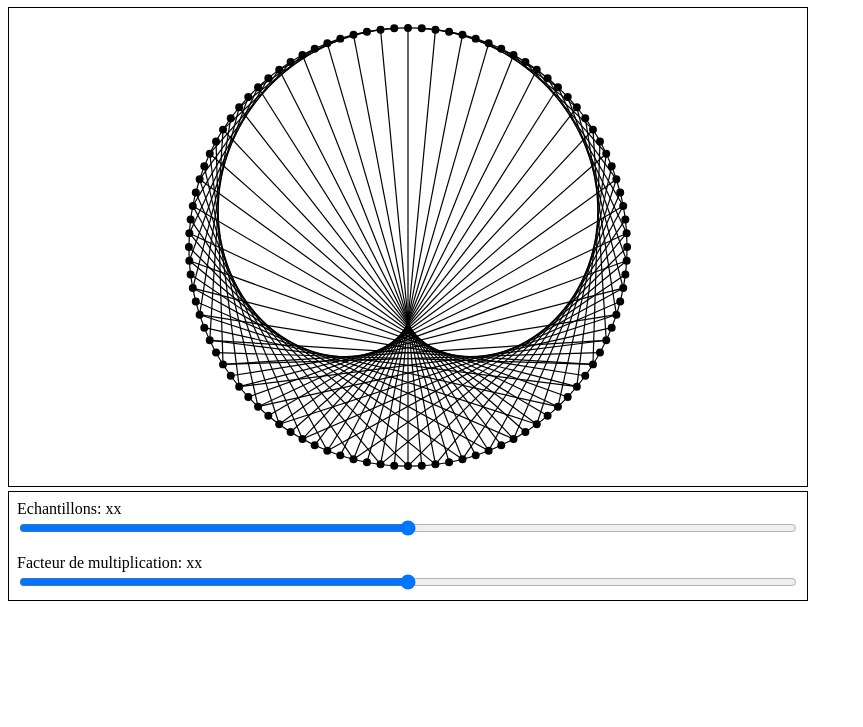
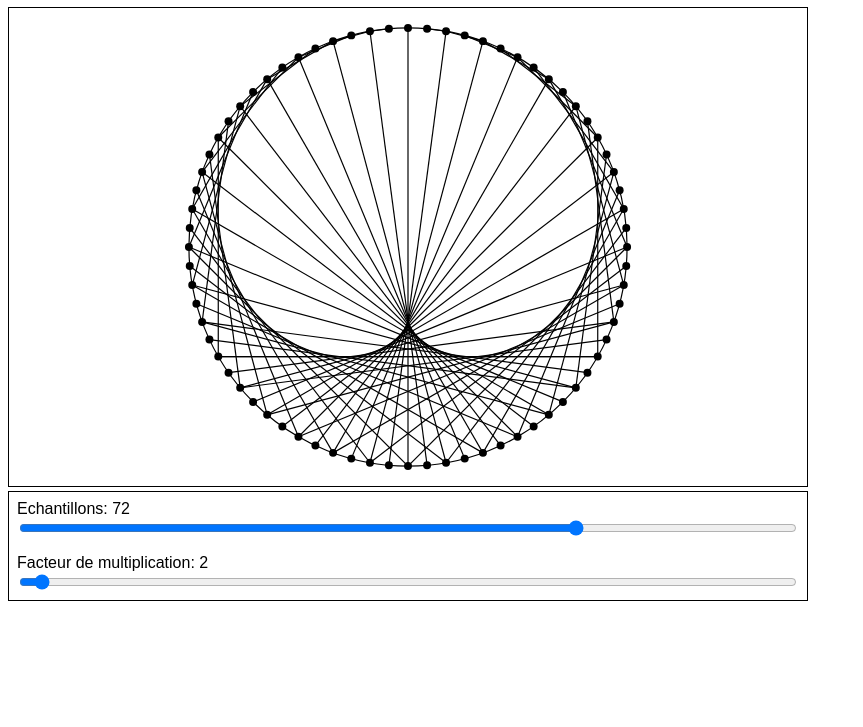
Before and after one commit to jlg-formation/tsrzz1-sept-2023, a website built with Vite: page index.html in a window 1280 px wide. Shown: the part 73-800 px from the top of the page, without its empty margins (0-863 px from the left). Built offline with nearby package versions, Linux system fonts and the light colour scheme.

Commit message:
dev: added render

```diff
--- a/index.html
+++ b/index.html
@@ -16,12 +16,12 @@
     </svg>
     <div class="command">
       <label class="samples">
-        <span>Echantillons: <span>xx</span></span>
-        <input type="range" name="" id="" />
+        <span>Echantillons: <span class="value">xx</span></span>
+        <input type="range" min="0" max="100" step="1" />
       </label>
       <label class="multiplicationFactor">
-        <span>Facteur de multiplication: <span>xx</span></span>
-        <input type="range" name="" id="" />
+        <span>Facteur de multiplication: <span class="value">yy</span></span>
+        <input type="range" />
       </label>
     </div>
   </body>
--- a/src/Command.ts
+++ b/src/Command.ts
@@ -1,12 +1,33 @@
 import { Config } from "./interfaces/Config";
+import { keys, querySelector } from "./misc/document";
 
 export class Command {
   config: Config = { multiplicationFactor: 0, samples: 0 };
+
+  constructor() {
+    this.render();
+  }
+
   onUpdate(callback: (newConfig: any) => void) {
     console.log("callback: ", callback);
   }
 
+  render() {
+    const array = keys(this.config);
+
+    for (const key of array) {
+      const elt = querySelector(`.command .${key} .value`);
+      elt.innerHTML = "" + this.config[key];
+      const sliderElt = querySelector(
+        `.command .${key} input`,
+        HTMLInputElement
+      );
+      sliderElt.value = "" + this.config[key];
+    }
+  }
+
   setConfig(config: Config) {
     this.config = config;
+    this.render();
   }
 }
--- a/src/main.ts
+++ b/src/main.ts
@@ -2,7 +2,7 @@ import { Board } from "./Board";
 import { Command } from "./Command";
 import "./style.css";
 
-const config = { samples: 100, multiplicationFactor: 2 };
+const config = { samples: 72, multiplicationFactor: 2 };
 
 const board = new Board();
 board.setConfig(config);
--- a/src/misc/document.ts
+++ b/src/misc/document.ts
@@ -1,9 +1,17 @@
-export const querySelector = (selector: string): Element => {
+export const querySelector = <T extends Element>(
+  selector: string,
+  type?: new () => T
+): T => {
+  // note: new () => T signifie classe de T
+
   const result = document.querySelector(selector);
   if (result === null) {
     throw new Error(`Cannot find selector ${selector}`);
   }
-  return result;
+  if (type !== undefined && !(result instanceof type)) {
+    throw new Error(`Selector ${selector} not instance of ${type.name}`);
+  }
+  return result as T;
 };
 
 export const setAttribute = (
@@ -13,3 +21,7 @@ export const setAttribute = (
 ): void => {
   elt.setAttributeNS(null, key, value + "");
 };
+
+export const keys = <T extends object>(o: T): (keyof T)[] => {
+  return Object.keys(o) as (keyof T)[];
+};
--- a/src/style.css
+++ b/src/style.css
@@ -1,5 +1,9 @@
 * {
   box-sizing: border-box;
+}
+
+body {
+  font-family: sans-serif;
 }
 
 svg {
```
